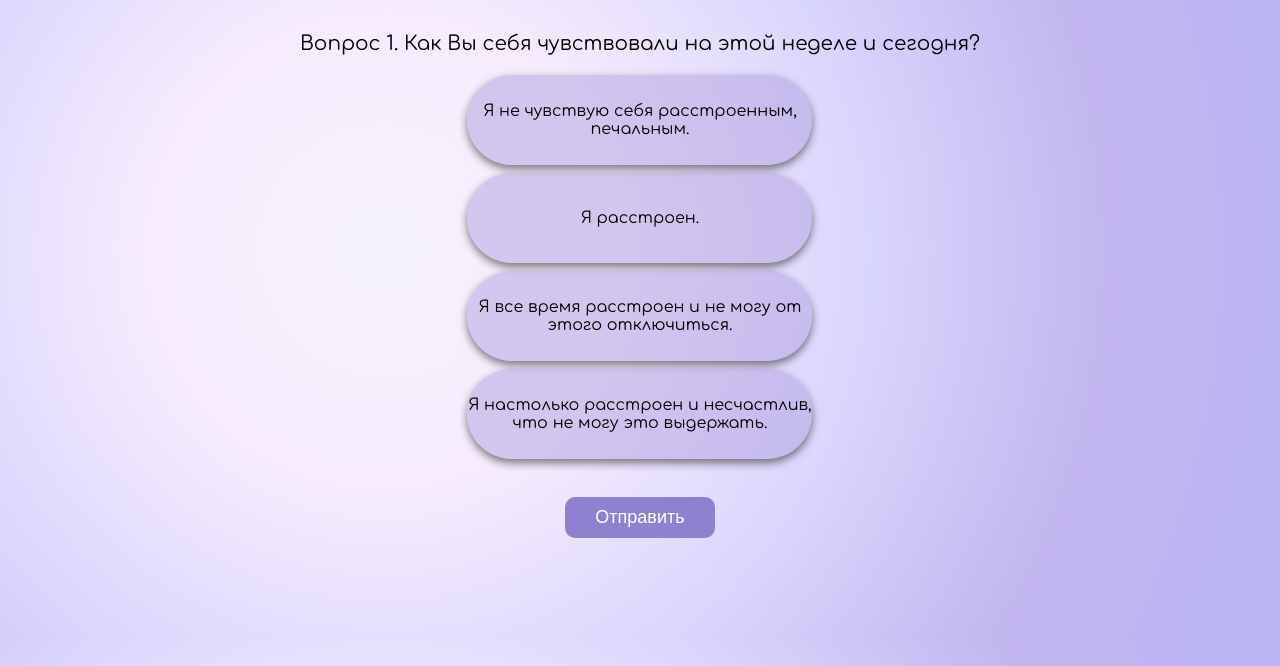
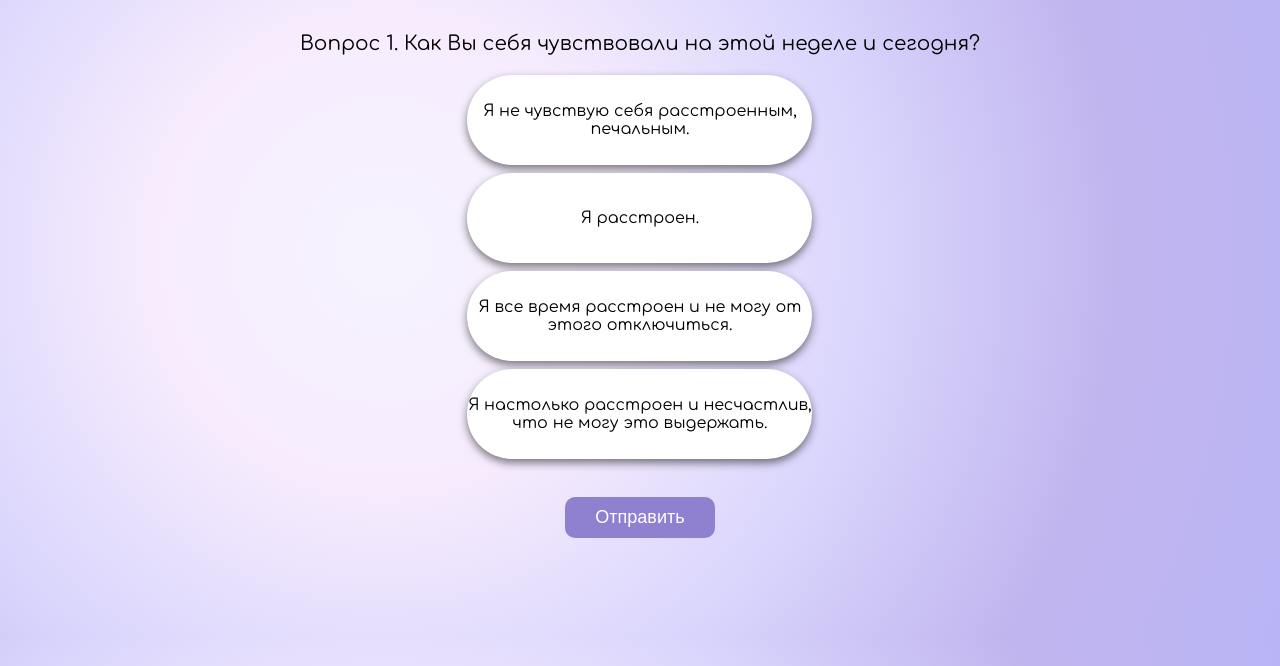
Before and after one commit to Dariyaaaaa/depression-test-11-24, a website: page test.html in a window 1280 px wide. Shown: the part 134-800 px from the top of the page. Drawn offline with Linux system fonts and the light colour scheme.

Commit message:
Update style.css

```diff
--- a/style.css
+++ b/style.css
@@ -166,7 +166,7 @@ h2 {
   cursor: pointer;
   transition: background-color 0.3s, border-color 0.3s;
   box-shadow: 0px 4px 8px rgba(0, 0, 0, 0.5);
-  background-color: rgba(176, 160, 224, 0.5);
+  background-color: white;
   display: flex;
   flex-direction: column;
   align-items: center;
```
